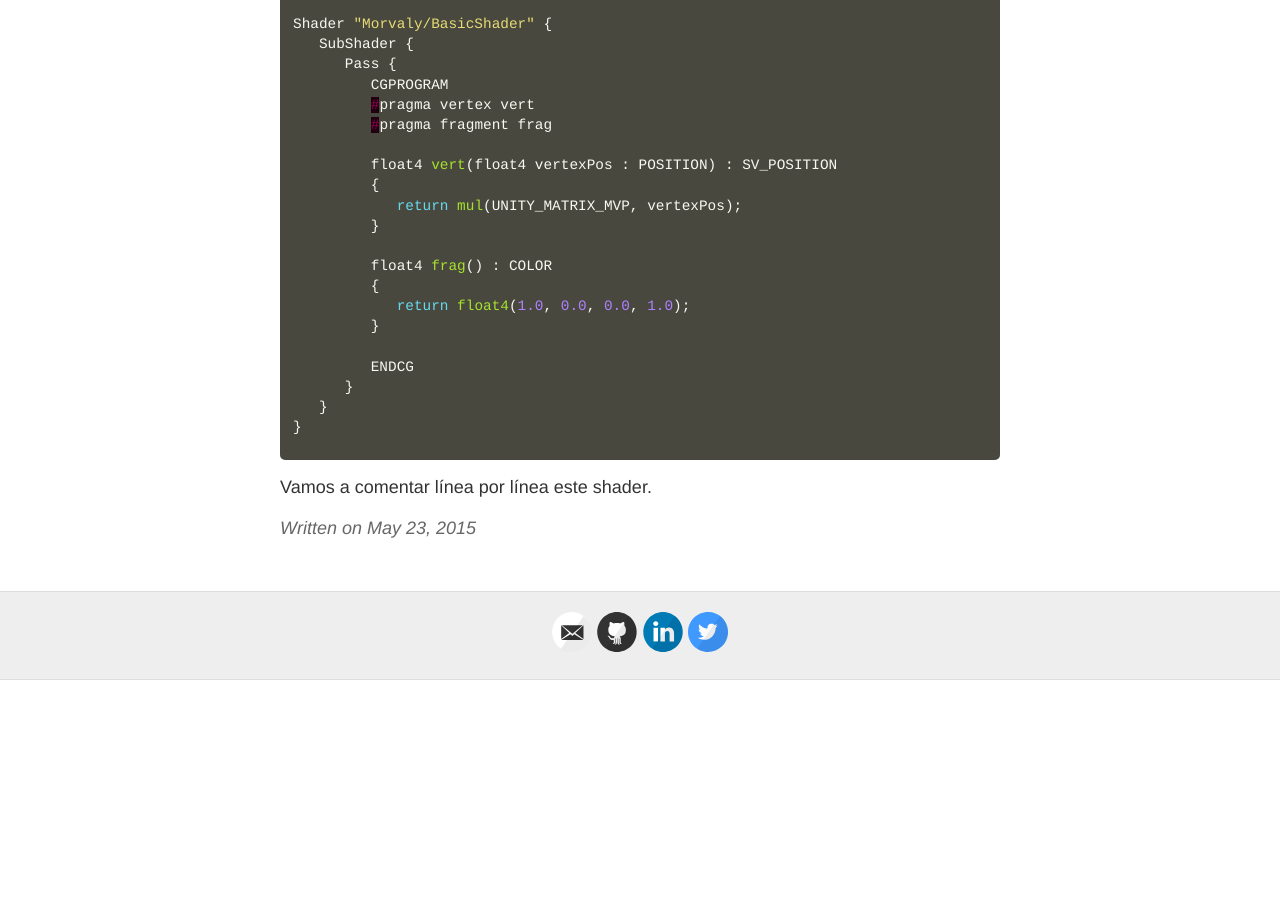
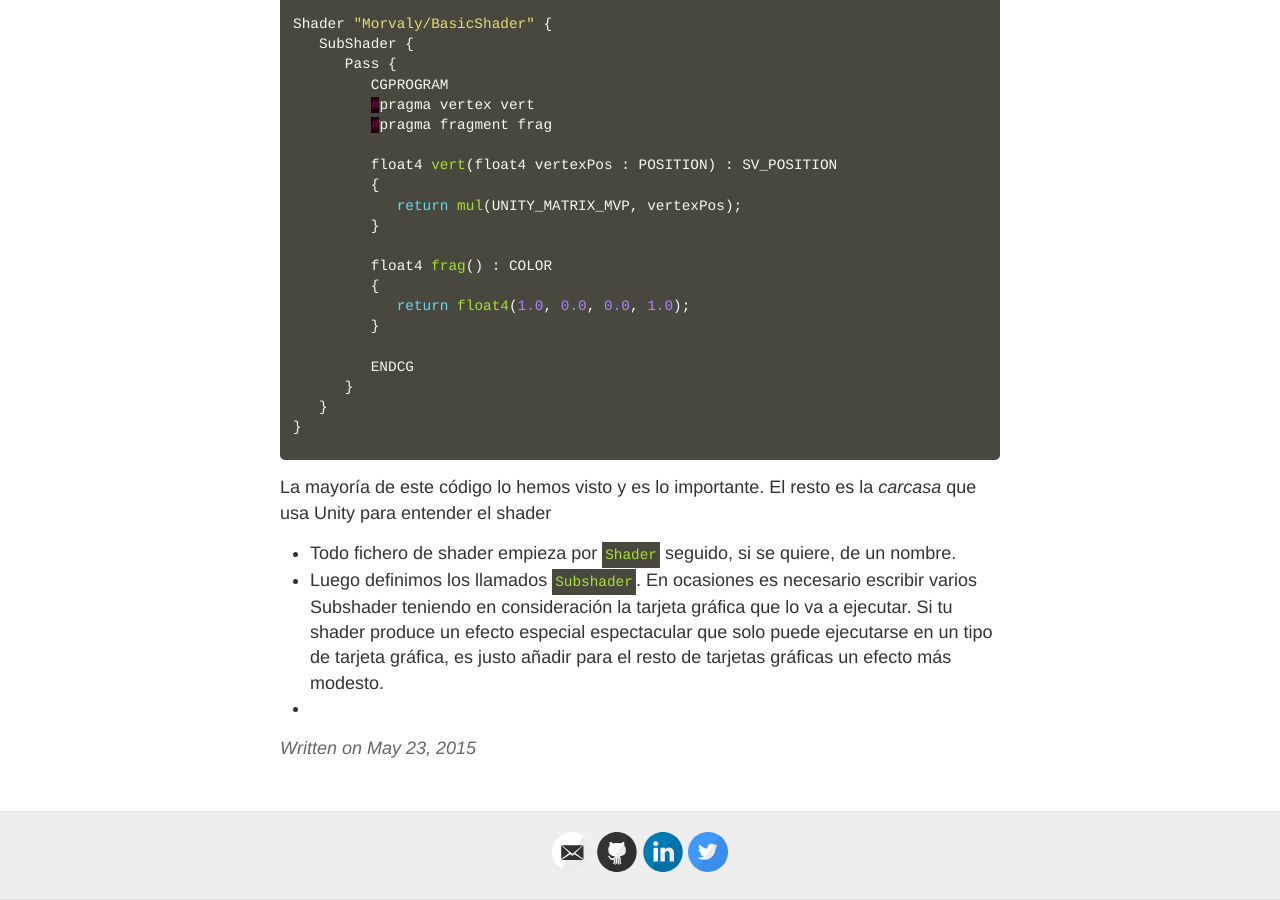
Before and after one commit to josemorval/UnityArchive, a Jekyll site: the page built from _posts/2015-05-23-pintandocuadro.md, in a window 1280 px wide and 900 px high, scrolled down 2164 px. Built offline with Jekyll 4.4.1, drawn with Linux system fonts in a browser that asks for light colours; Markdown is read by kramdown in place of the engine named in the settings; before the commit the page ends 2844 px from its top, so only the background shows below that.

Commit message:
Updated 2015-05-23-pintandocuadro.md

````diff
--- a/_posts/2015-05-23-pintandocuadro.md
+++ b/_posts/2015-05-23-pintandocuadro.md
@@ -3,6 +3,7 @@ layout: post
 title: Pintando un cuadro
 published: true
 ---
+
 
 
 
@@ -76,4 +77,7 @@ Shader "Morvaly/BasicShader" {
 }
 ```
 
-Vamos a comentar línea por línea este shader.
+La mayoría de este código lo hemos visto y es lo importante. El resto es la _carcasa_ que usa Unity para entender el shader
+- Todo fichero de shader empieza por ```Shader``` seguido, si se quiere, de un nombre.
+- Luego definimos los llamados ```Subshader```. En ocasiones es necesario escribir varios Subshader teniendo en consideración la tarjeta gráfica que lo va a ejecutar. Si tu shader produce un efecto especial espectacular que solo puede ejecutarse en un tipo de tarjeta gráfica, es justo añadir para el resto de tarjetas gráficas un efecto más modesto.
+-
````
